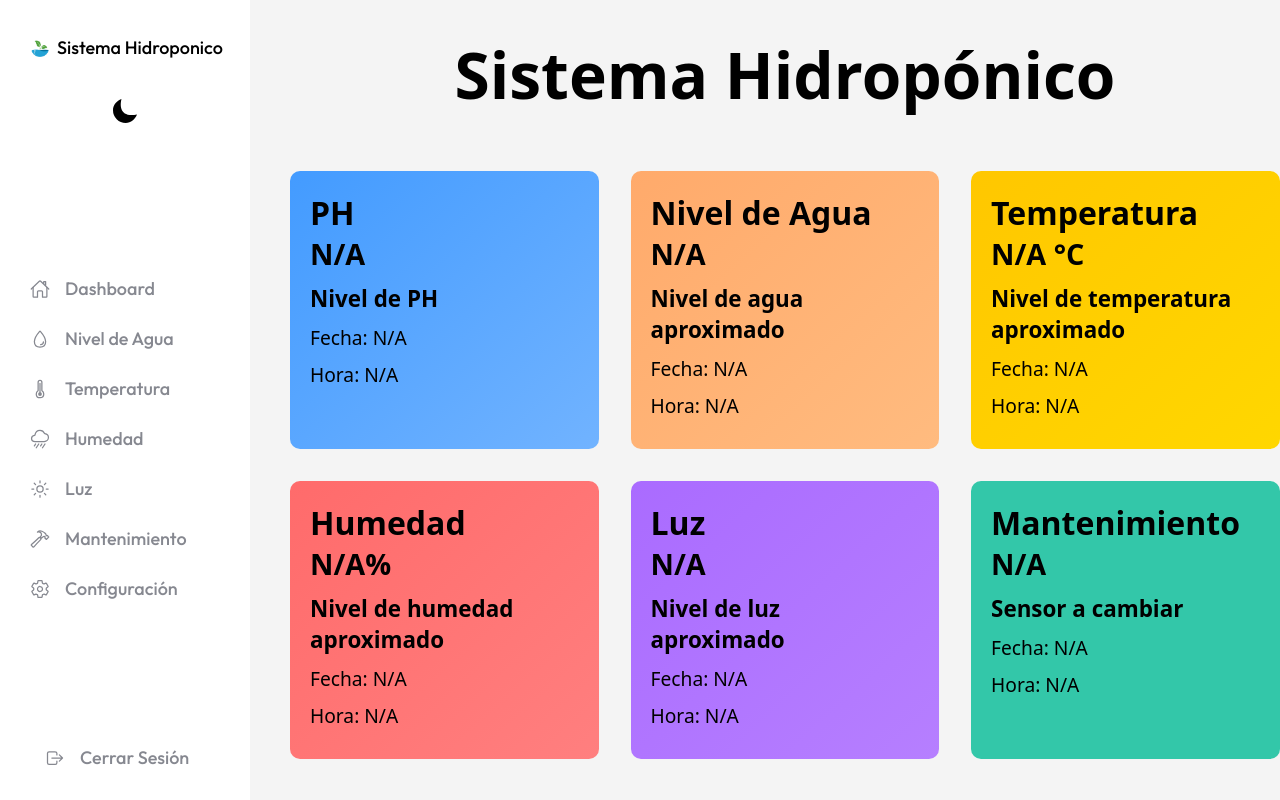
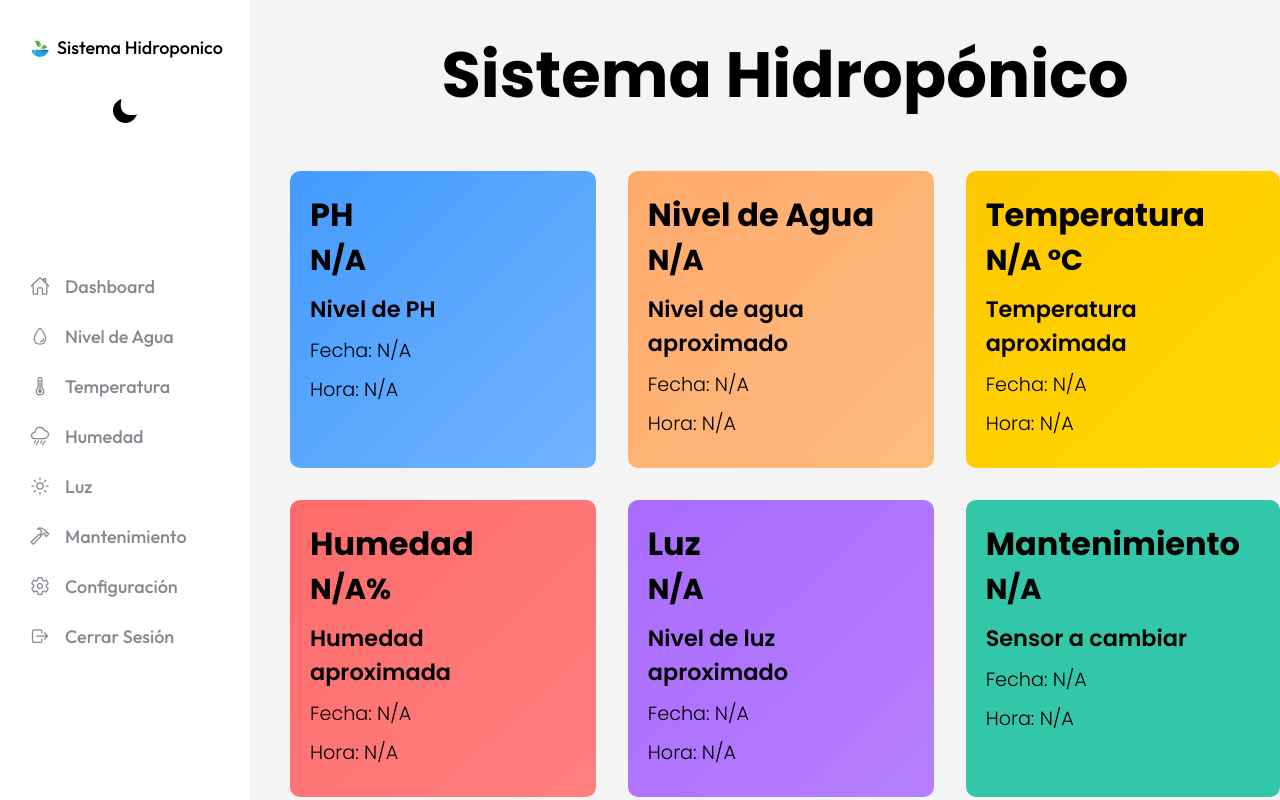
Before and after one commit to LautaroAV/Hidroponia, an Astro site: page / in a window 1280 px wide. Built offline with nearby package versions, Linux system fonts and the light colour scheme; Astro itself is replaced by a stand-in of ours; no server answers; the database is empty.

Commit message:
Cambios visuales generales

```diff
--- a/src/components/Dashboard.astro
+++ b/src/components/Dashboard.astro
@@ -47,12 +47,11 @@ const meses = [
 
 <style>
 h1 {
-  color: white;
+  color: rgb(0, 0, 0);
 }
 
 body {
   margin: 0;
-  font-family: "Arial", sans-serif;
 }
 
 .title {
--- a/src/components/Sidebar.astro
+++ b/src/components/Sidebar.astro
@@ -1,5 +1,4 @@
 ---
-// Importa el componente de Dark Mode
 import DarkMode from './DarkMode.astro';
 ---
 
@@ -62,14 +61,14 @@ import DarkMode from './DarkMode.astro';
           <span>Configuración</span>
         </a>
       </li>
+      <li class="cerrar_sesion">
+        <a href="/api/auth/signout">
+          <ion-icon name="log-out-outline"></ion-icon>
+          <span>Cerrar Sesión</span>
+        </a>
+      </li>
     </ul>
   </nav>
-
-  <div class="cerrar-sesion">
-    <a href="/api/auth/signout">
-      <ion-icon name="log-out-outline"></ion-icon>
-      <span>Cerrar Sesión</span>
-    </a>
   </div>
 </div>
 
@@ -202,6 +201,7 @@ body {
     padding: 1rem;
     color: var(--brand-logo-text);
     background-color: var(--brand-logo-bg);
+    transition: color 0.3s ease, background-color 0.3s ease; /* Agrega transiciones solo si las necesitas */
 }
 
 .brand-logo img {
@@ -274,32 +274,6 @@ body {
     background-color: var(--color-linea);
 }
 
-.cerrar-sesion {
-    margin-top: auto;
-    width: 100%;
-}
-
-.cerrar-sesion a {
-    width: 100%;
-    height: 45px;
-    display: flex;
-    align-items: center;
-    text-decoration: none;
-    border-radius: 10px;
-    color: var(--color-texto-menu);
-    padding-left: 15px;
-}
-
-.cerrar-sesion a:hover {
-    background-color: var(--color-menu-hover);
-    color: var(--color-menu-hover-texto);
-}
-
-.cerrar-sesion ion-icon {
-    min-width: 50px;
-    font-size: 20px;
-}
-
 /* Centrar el contenedor del modo oscuro */
 .dark-mode-container {
     display: flex;
--- a/src/layouts/Layout.astro
+++ b/src/layouts/Layout.astro
@@ -16,6 +16,7 @@ const { title } = Astro.props;
   <meta name="viewport" content="width=device-width, initial-scale=1.0" />
   <link rel="icon" type="image/svg+xml" href="/favicon.svg" />
   <meta name="generator" content={Astro.generator} />
+  <link href="https://fonts.googleapis.com/css2?family=Poppins:wght@300;400;500;600;700&display=swap" rel="stylesheet">
   <title>{title}</title>
 </head>
 <body>
@@ -51,7 +52,7 @@ const { title } = Astro.props;
   }
 
   html {
-    font-family: system-ui, sans-serif;
+    font-family: 'Poppins', system-ui, sans-serif;
   }
 
   body {
@@ -79,16 +80,16 @@ const { title } = Astro.props;
 
   .main-content {
     flex: 1;
-    background: inherit; /* Hereda el fondo del body */
+    background: inherit;
   }
 
   @media (max-width: 768px) {
     .container {
-      flex-direction: column; /* Cambia el diseño a columna en dispositivos pequeños */
+      flex-direction: column;
     }
 
     .sidebar {
-      width: 100%; /* El sidebar ocupa todo el ancho en dispositivos pequeños */
+      width: 100%;
     }
   }
 </style>
--- a/src/layouts/LoginLayout.astro
+++ b/src/layouts/LoginLayout.astro
@@ -19,6 +19,7 @@ let subtitle = "Hidroponía";
       href="https://fonts.googleapis.com/css2?family=Open+Sans:wght@400;600;800&display=swap"
       rel="stylesheet"
     />
+    <link href="https://fonts.googleapis.com/css2?family=Poppins:wght@300;400;500;600;700&display=swap" rel="stylesheet">
 
     <!-- open graph -->
     <meta property="og:title" content="Accessible Astro Dashboard" />
@@ -43,6 +44,6 @@ let subtitle = "Hidroponía";
 <style>
   html, body {
     background-color: #ffffff; /* Equivalente a var(--neutral-100) */
-    font-family: 'Open Sans', sans-serif;
+    font-family: 'Poppins', 'Open Sans', sans-serif;
   }
 </style>
--- a/src/pages/index.astro
+++ b/src/pages/index.astro
@@ -59,7 +59,7 @@ const mantenimientoData = formatData(mantenimiento);
         bgFirst="#FFC700"
         bgSecond="#FFD700"
         title="Temperatura"
-        subtitle="Nivel de temperatura aproximado"
+        subtitle="Temperatura aproximada"
         valor={`${temperaturaData.valor} °C`}
         fecha={temperaturaData.fecha}
         hora={temperaturaData.hora}
@@ -69,7 +69,7 @@ const mantenimientoData = formatData(mantenimiento);
         bgFirst="#FF6B6B"
         bgSecond="#FF7F7F"
         title="Humedad"
-        subtitle="Nivel de humedad aproximado"
+        subtitle="Humedad aproximada"
         valor={`${humedadData.valor}%`}
         fecha={humedadData.fecha}
         hora={humedadData.hora}
```
Also changed, not shown: src/components/Table.astro (+6 -7 lines).
